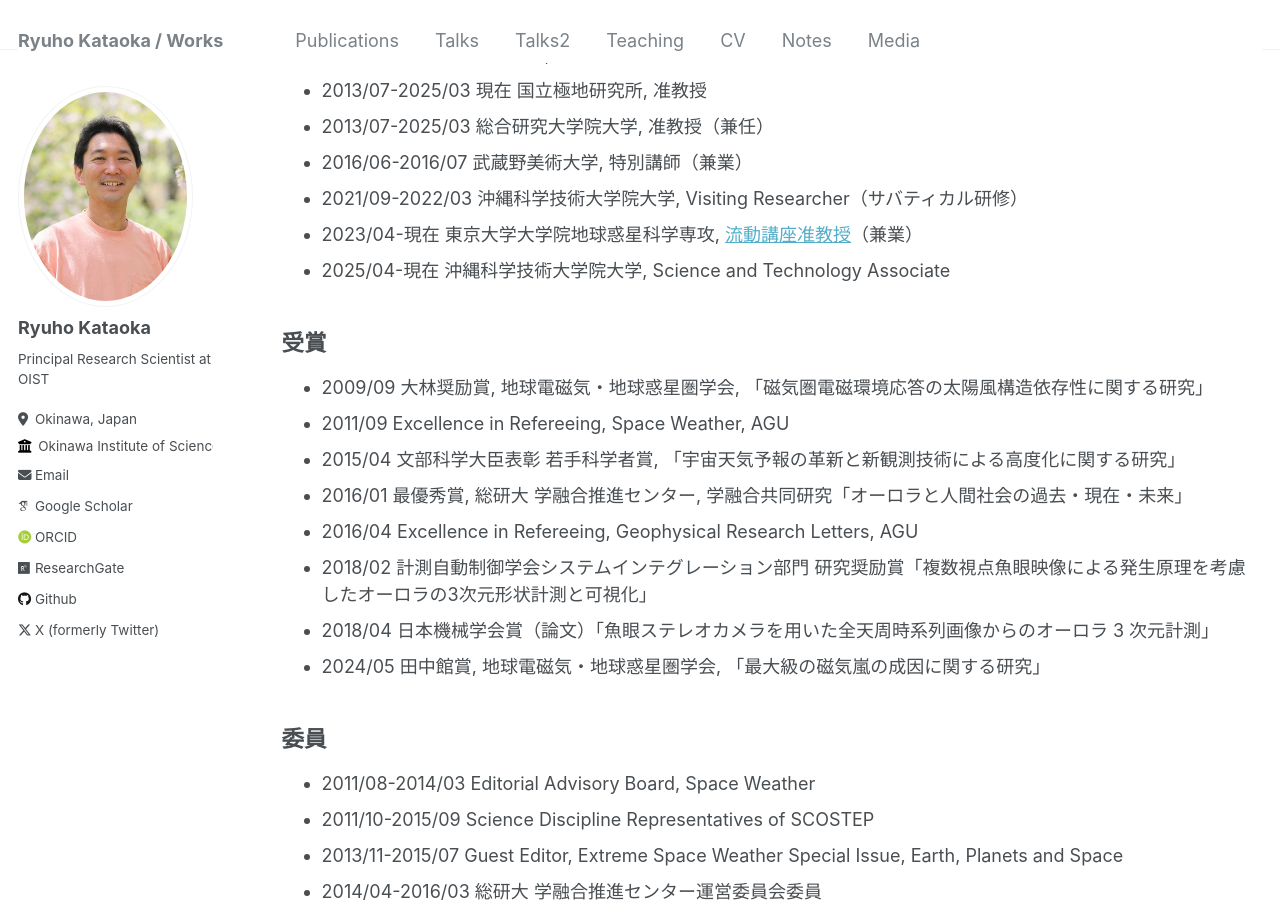
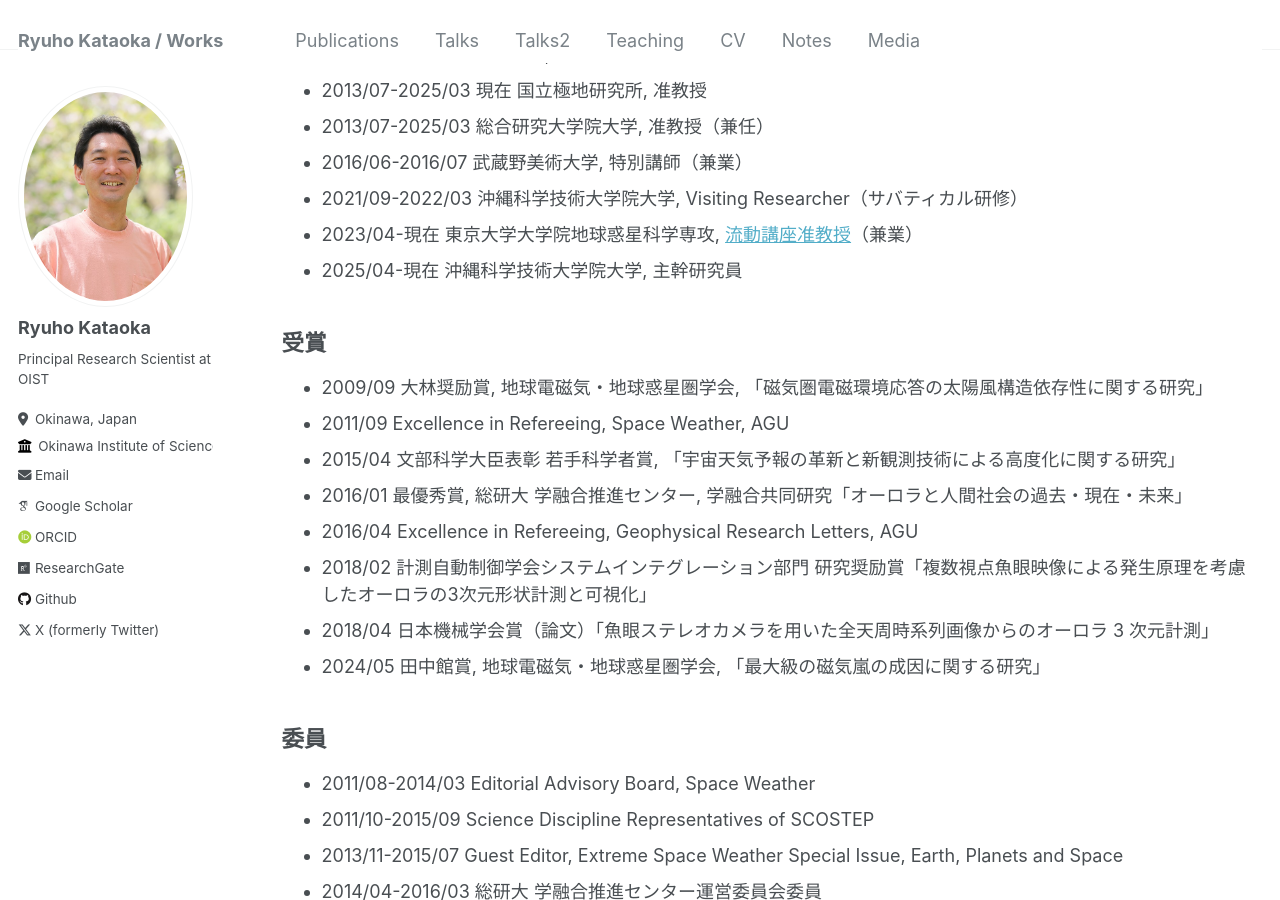
Before and after one commit to ryuhokataoka/ryuhokataoka.github.io, a Jekyll site: the page built from _pages/notes.md, in a window 1280 px wide and 900 px high, scrolled down 1288 px. Built offline with Jekyll 4.4.1, drawn with Linux system fonts in a browser that asks for light colours; some web fonts are replaced.

Commit message:
Update notes.md

```diff
--- a/_pages/notes.md
+++ b/_pages/notes.md
@@ -46,7 +46,7 @@ Notes
 * 2016/06-2016/07 武蔵野美術大学, 特別講師（兼業）
 * 2021/09-2022/03 沖縄科学技術大学院大学, Visiting Researcher（サバティカル研修）
 * 2023/04-現在 東京大学大学院地球惑星科学専攻, [流動講座准教授](https://www.eps.s.u-tokyo.ac.jp/member/#index_id4)（兼業）
-* 2025/04-現在 沖縄科学技術大学院大学, Science and Technology Associate
+* 2025/04-現在 沖縄科学技術大学院大学, 主幹研究員
 
 受賞
 ----
```
